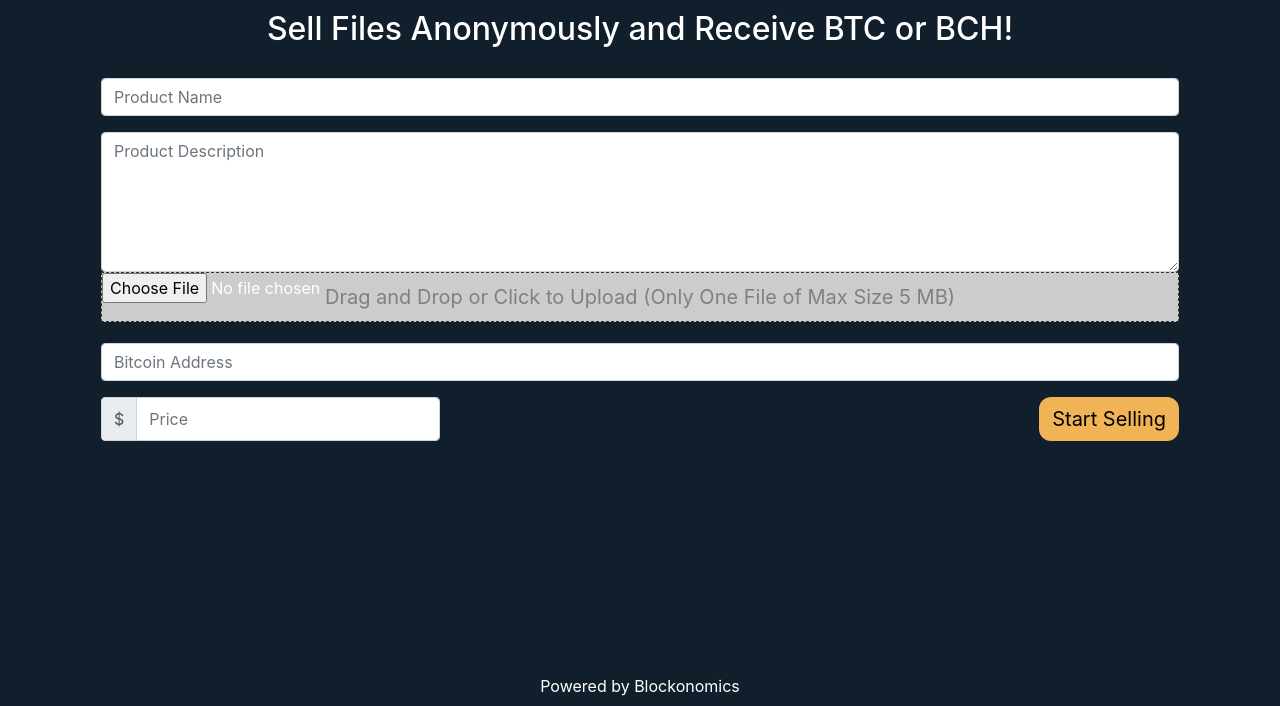
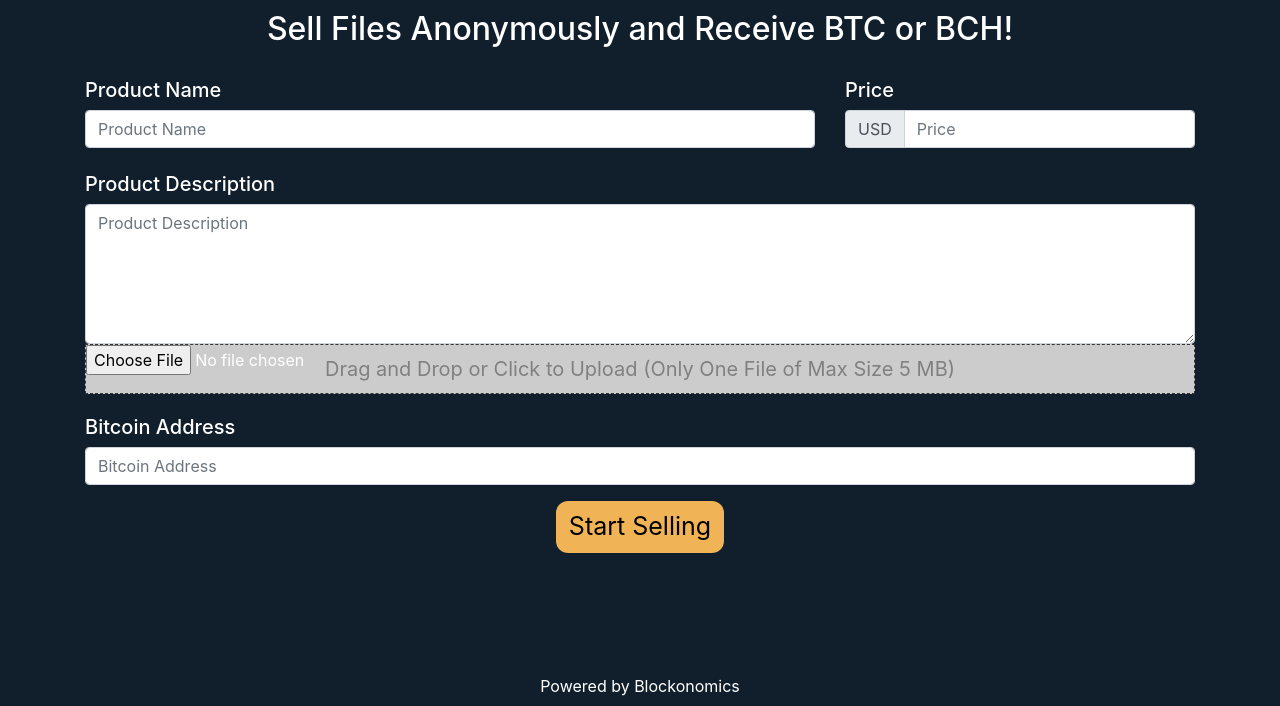
Before and after one commit to AJ-54/SatoshiBox, a Django app: page / in a window 1280 px wide. Shown: the part 211-917 px from the top of the page. Run offline with Django 3.2, Linux system fonts and the light colour scheme; some libraries are stand-ins or nearby versions.

Commit message:
landing page ui update

```diff
--- a/core/static/css/page1.css
+++ b/core/static/css/page1.css
@@ -3,8 +3,7 @@
     border-radius: 12px;
     background-color: #f0b356;
     color: black;
-    font-size: 20px !important;
-    float: right;
+    font-size: 25px !important;
     position: relative;
 }
 
--- a/core/templates/index.html
+++ b/core/templates/index.html
@@ -6,11 +6,29 @@
     {% csrf_token %}
     <h2>Sell Files Anonymously and Receive BTC or BCH!</h2>
 
-    <div class="input-group px-3">
-        <input class="form-control" aria-label="Product Name" name="product_name" placeholder="Product Name" required>
+    <div class='row'>
+        <div class='col-8'>
+            <h5 class='text-left'>Product Name</h5>
+            <div class="input-group">
+                <input class="form-control" aria-label="Product Name" name="product_name" placeholder="Product Name" required>
+            </div>
+        </div>
+        <div class='col-4'>
+            <h5 class='text-left'>Price</h5>
+            <div class='input-group'>
+                <div class="input-group-prepend">
+                    <span class="input-group-text">
+                        USD
+                    </span>
+                </div>
+                <input class='form-control' style="background-color: white;" placeholder="Price"
+                    name="price" required>
+            </div>
+        </div>
     </div>
 
-    <div class='p-3'>
+    <h5 class='text-left pt-4'>Product Description</h5>
+    <div class='pb-3'>
         <textarea class='form-control' style="background-color: white;" name="product_description" required
             placeholder="Product Description"></textarea>
         <div id='file-upload'>
@@ -19,27 +37,11 @@
             <p id="size"></p>
         </div>
     </div>
-
-    <div class="input-group px-3 pb-3">
+    <h5 class='text-left'>Bitcoin Address</h5>
+    <div class="input-group pb-3">
         <input class="form-control" aria-label="Product Name" name="product_name" placeholder="Bitcoin Address" required>
     </div>
-
-    <div class='row px-3'>
-        <div class='col-4 input-group'>
-            <div class="input-group-prepend">
-                <span class="input-group-text">
-                    $
-                </span>
-            </div>
-            <input class='form-control' style="background-color: white;" placeholder="Price"
-                name="price" required>
-        </div>
-        <div class='col-8'>
-            <button type="submit" id='submitbtn' class='btn'>Start Selling</button>
-        </div>
-    </div>
-
-
+    <button type="submit" id='submitbtn' class='btn'>Start Selling</button>
 </form>
 
 {% endblock %}
```
